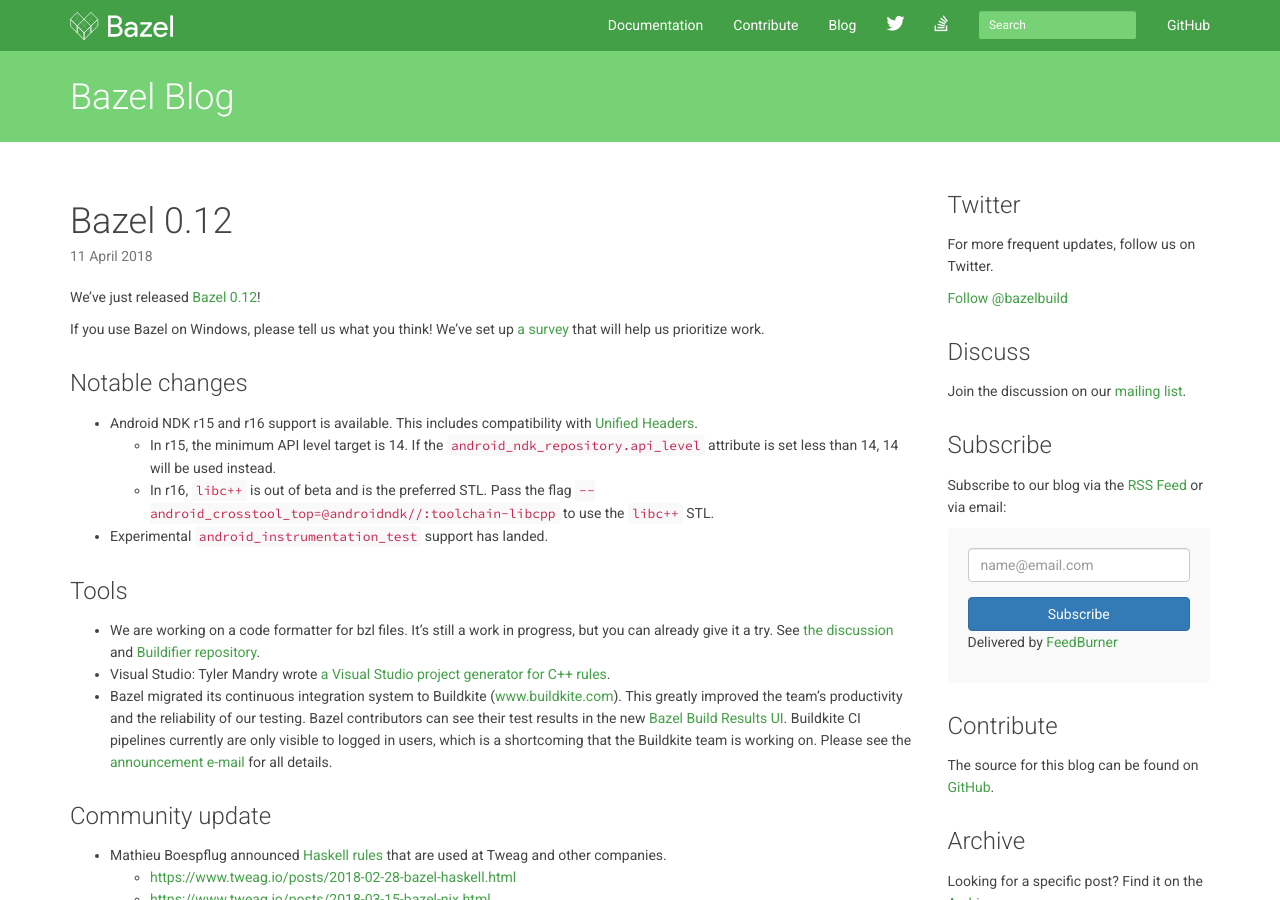
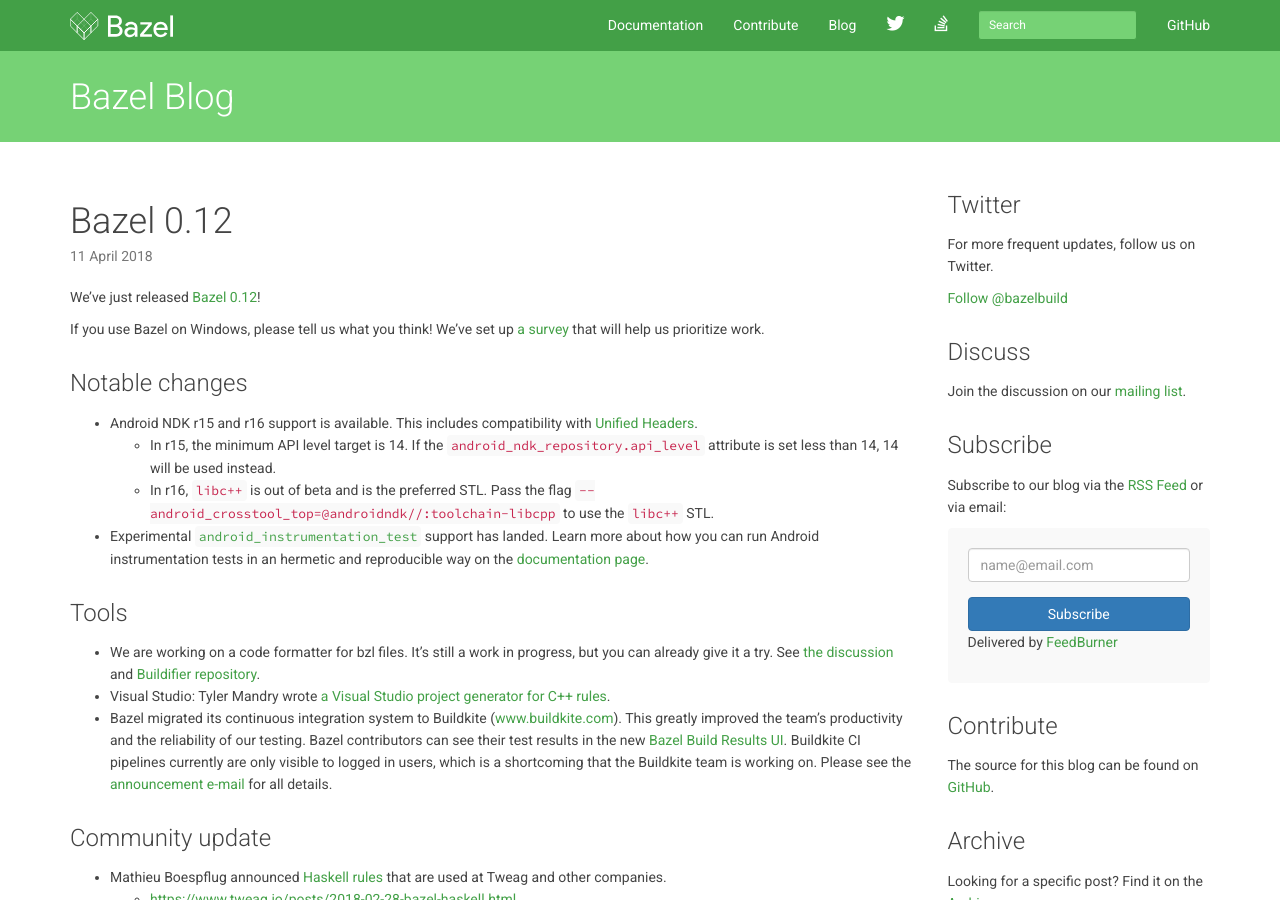
Before and after one commit to bazelbuild/bazel-blog, a Jekyll site: the page built from _posts/2018-04-11-bazel-0.12.md, in a window 1280 px wide and 900 px high. Built offline with Jekyll 4.4.1, drawn with Linux system fonts in a browser that asks for light colours; nearby versions of some CDN libraries; library files that are not in the unit come from our copies; Markdown is read by kramdown in place of the engine named in the settings.

Commit message:
Update android_instrumentation_test link to documentation (#80)
* Update android_instrumentation_test link to documentation

* Remove anchor in link

```diff
--- a/_posts/2018-04-11-bazel-0.12.md
+++ b/_posts/2018-04-11-bazel-0.12.md
@@ -12,7 +12,7 @@
 *   Android NDK r15 and r16 support is available. This includes compatibility with [Unified Headers](https://android.googlesource.com/platform/ndk/+/ndk-r15-release/docs/UnifiedHeaders.md).
     *   In r15, the minimum API level target is 14. If the `android_ndk_repository.api_level` attribute is set less than 14, 14 will be used instead.
     *   In r16, `libc++` is out of beta and is the preferred STL. Pass the flag `--android_crosstool_top=@androidndk//:toolchain-libcpp` to use the `libc++` STL.
-*   Experimental `android_instrumentation_test` support has landed.
+*   Experimental [`android_instrumentation_test`](https://docs.bazel.build/versions/master/be/android.html#android_instrumentation_test) support has landed. Learn more about how you can run Android instrumentation tests in an hermetic and reproducible way on the [documentation page](https://docs.bazel.build/versions/master/android-instrumentation-test.html).
 
 ## Tools
 
```
